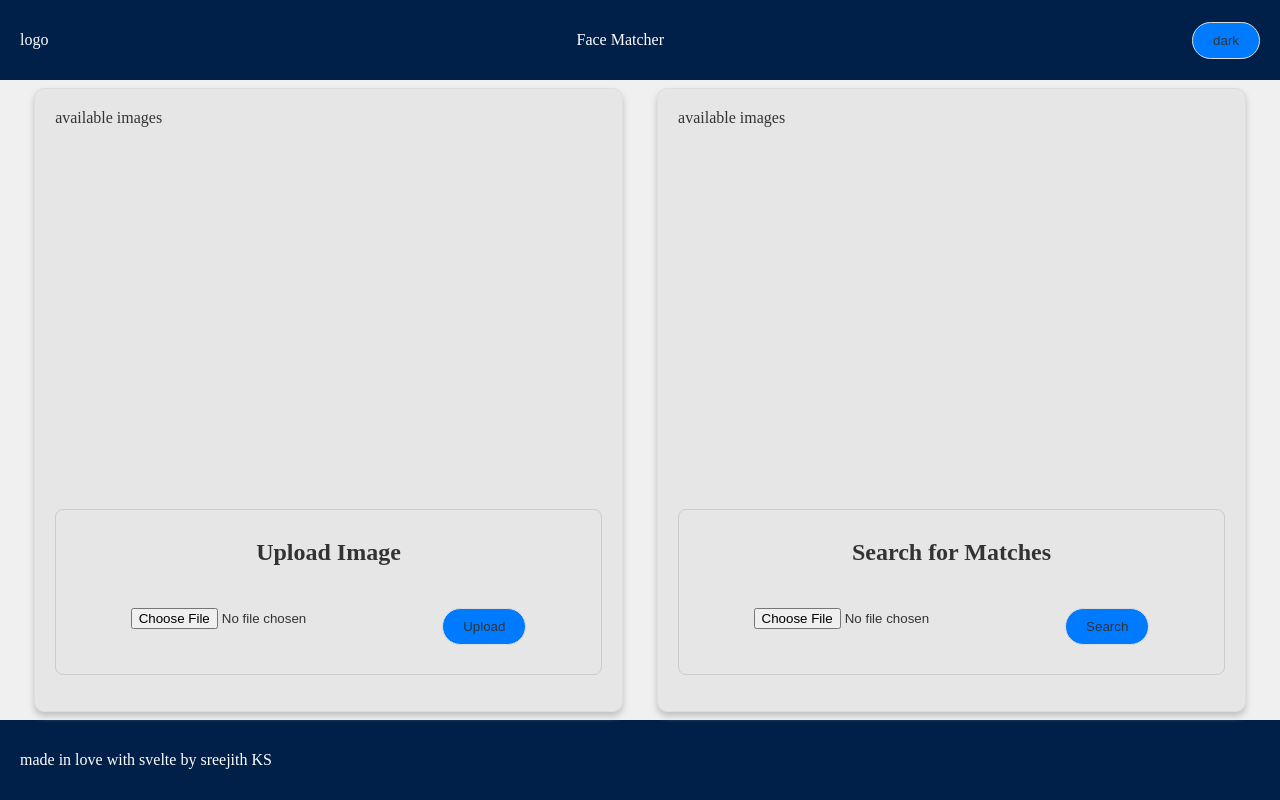
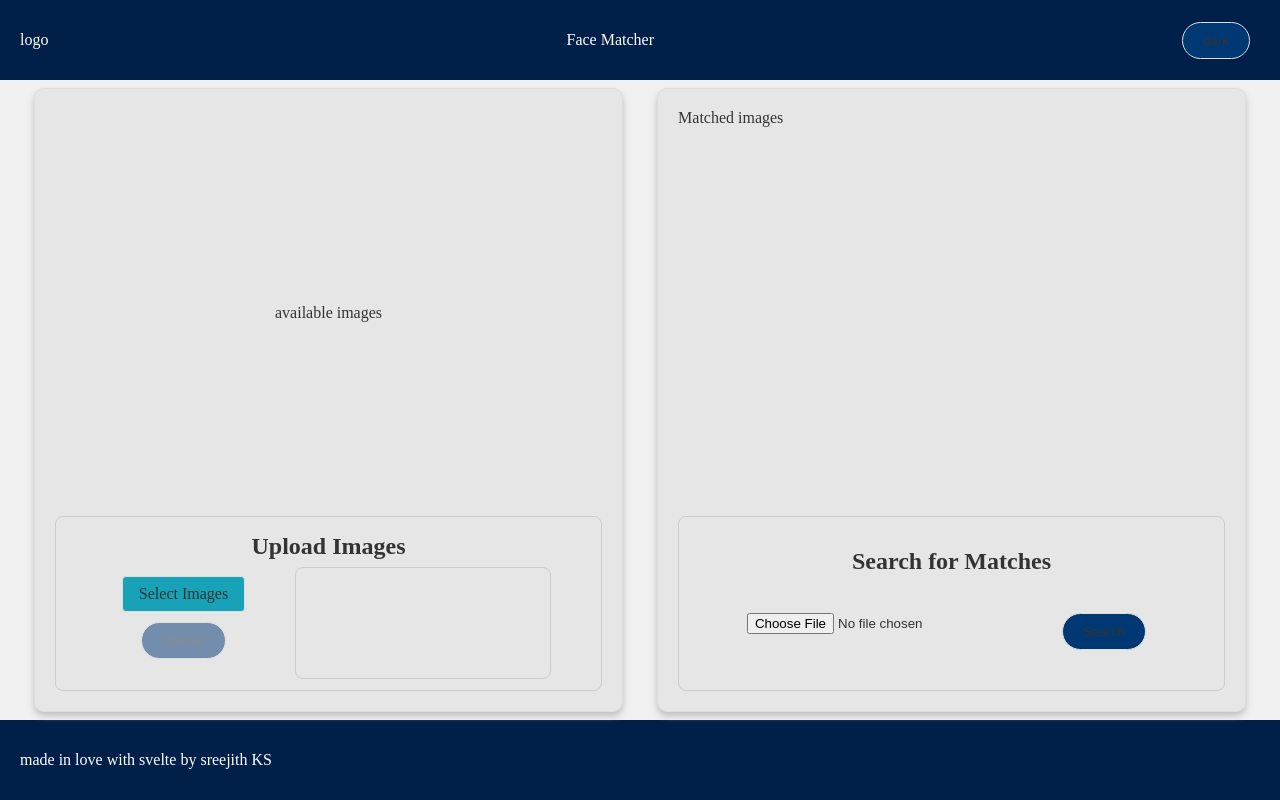
Before and after one commit to SreejithKSGupta/photomatcher, a SvelteKit app: page / in a window 1280 px wide. Built offline with nearby package versions, Linux system fonts and the light colour scheme.

Commit message:
implemented better UI for uploading with multifile support

```diff
--- a/src/routes/matcher/matcher.svelte
+++ b/src/routes/matcher/matcher.svelte
@@ -16,7 +16,7 @@
     }
 </script>
 <div id="viewbox">
-    available images
+    Matched images
 </div>
     <section class="row">
         <h2>Search for Matches</h2>
@@ -35,7 +35,6 @@
         width: 100%;
     }
     section {
-        margin: 1rem 0;
         padding: 1rem;
         border: 1px solid #ccc;
         border-radius: 8px;
@@ -44,7 +43,6 @@
         text-align: center;
     }
     h2 {
-        margin-bottom: 1rem;
         width: 100%;
         text-align: center;
     }
@@ -52,7 +50,6 @@
         margin-bottom: 1rem;
     }
     .preview-box {
-        margin-top: 1rem;
         border: 1px solid #ccc;
         border-radius: 8px;
         padding: 0.5rem;
--- a/src/routes/uploader/uploader.svelte
+++ b/src/routes/uploader/uploader.svelte
@@ -1,44 +1,57 @@
 <script lang="ts">
-    let uploadFile;
-    let previewSrc = '';
+    let uploadFiles: File[] = [];
+    let previewSrcs: string[] = [];
 
     function handleUpload(event: Event) {
         const input = event.target as HTMLInputElement;
         if (input.files) {
-            uploadFile = input.files[0];
-            previewSrc = URL.createObjectURL(uploadFile);
-            console.log("Uploaded file:", uploadFile);
+            uploadFiles = Array.from(input.files);
+            previewSrcs = uploadFiles.map(file => URL.createObjectURL(file));
+            console.log("Uploaded files:", uploadFiles);
         }
     }
 
     function submitUpload() {
-        // Implement the logic to submit the upload file
-        alert("Image uploaded for face recognition.");
+        // Implement the logic to submit the upload files
+        alert("Images uploaded for face recognition.");
     }
 </script>
 
-    <div id="viewbox">
+<div id="viewbox" class="row">
     available images
 </div>
 
 <section class="row">
-        <h2>Upload Image</h2>
-        <input type="file" accept="image/*" on:change={handleUpload} />
-        <button on:click={submitUpload}>Upload</button>
-        {#if previewSrc}
+    <h2>Upload Images</h2>
+    <div class="upload-container">
+     <label for="file-input">
+    <input type="file" id="file-input" accept="image/*" multiple on:change={handleUpload} />
+    <span>Select Images</span>
+  </label>
+  <button type="button" on:click={submitUpload} disabled={!uploadFiles.length}>Upload</button>
+    </div>
     <div class="preview-box">
-              <img src={previewSrc} alt="upload Preview" />
+    {#if previewSrcs.length > 0}
+            {#each previewSrcs as src}
+                <img src={src} alt="upload Preview" />
+            {/each}
+    {/if}
 </div>
-       {/if}
 </section>
 
 <style>
     #viewbox{
         height: 70%;
         width: 100%;
+        flex-wrap: wrap;
     }
+
+    /* #viewbox img {
+        width: 300px;
+        height: 300px;
+    } */
+
     section {
-        margin: 1rem 0;
         padding: 1rem;
         border: 1px solid #ccc;
         border-radius: 8px;
@@ -47,7 +60,6 @@
         text-align: center;
     }
     h2 {
-        margin-bottom: 1rem;
         width: 100%;
         text-align: center;
     }
@@ -55,15 +67,68 @@
         margin-bottom: 1rem;
     }
     .preview-box {
-        margin-top: 1rem;
         border: 1px solid #ccc;
         border-radius: 8px;
-        padding: 0.5rem;
+        padding: 0.2rem;
         height: 80%;
+        width: 50%;
+        overflow-y: scroll;
+        overflow-x: hidden;
+        display: flex;
+        flex-direction: column;
+        align-items: center;
     }
     .preview-box img {
-        max-height: 100%;
-        width: auto;
+        max-width: 80%;
+        height: auto;
+        border-radius: 4px;
+        margin: 0.5rem;
+    }
+    .preview-box::-webkit-scrollbar {
+        width: 8px;
+    }
+    .preview-box::-webkit-scrollbar-thumb {
+        background-color: #888;
         border-radius: 4px;
     }
+    .preview-box::-webkit-scrollbar-track {
+        background: #f1f1f1;
+    }
+    .upload-container {
+    display: flex;
+    flex-direction: column;
+    align-items: center;
+    margin: 1rem;
+  }
+
+  .upload-container label {
+    display: inline-block;
+    cursor: pointer;
+    padding: 0.5rem 1rem;
+    border: 1px solid var(--border-color);
+    border-radius: 4px;
+    background-color: var(--accent-color);
+  }
+
+  .upload-container label:hover {
+    background-color: #ddd;
+  }
+
+  .upload-container input[type="file"] {
+    display: none;
+  }
+
+  .upload-container button {
+    cursor: pointer;
+    opacity: 0.7;
+  }
+
+  .upload-container button:hover {
+    opacity: 1;
+  }
+
+  .upload-container button:disabled {
+    opacity: 0.5;
+    cursor: default;
+  }
 </style>
--- a/static/global.css
+++ b/static/global.css
@@ -2,7 +2,8 @@
 :root {
     --background-color: #f0f0f0;
     --text-color: #333333;
-    --primary-color: #007bff;
+    --primary-color: #003874;
+    --primary-dark-color:#001f41;
     --secondary-color: #6c757d;
     --accent-color: #17a2b8;
     --border-color: #dddddd;
@@ -56,12 +57,13 @@ button {
     color: var(--text-color);
     border: 1px solid var(--border-color);
     padding: 10px 20px;
+    margin: 10px;
     cursor: pointer;
     border-radius: 20px;
     transition: background-color 0.3s, color 0.3s, border-color 0.3s;
 }
 button:hover {
-    background-color: var(--hover-background-color);
+    background-color: var(--primary-dark-color);
     color: var(--hover-text-color);
 }
 
```
Lines whose indentation alone changed are shown as unchanged.
